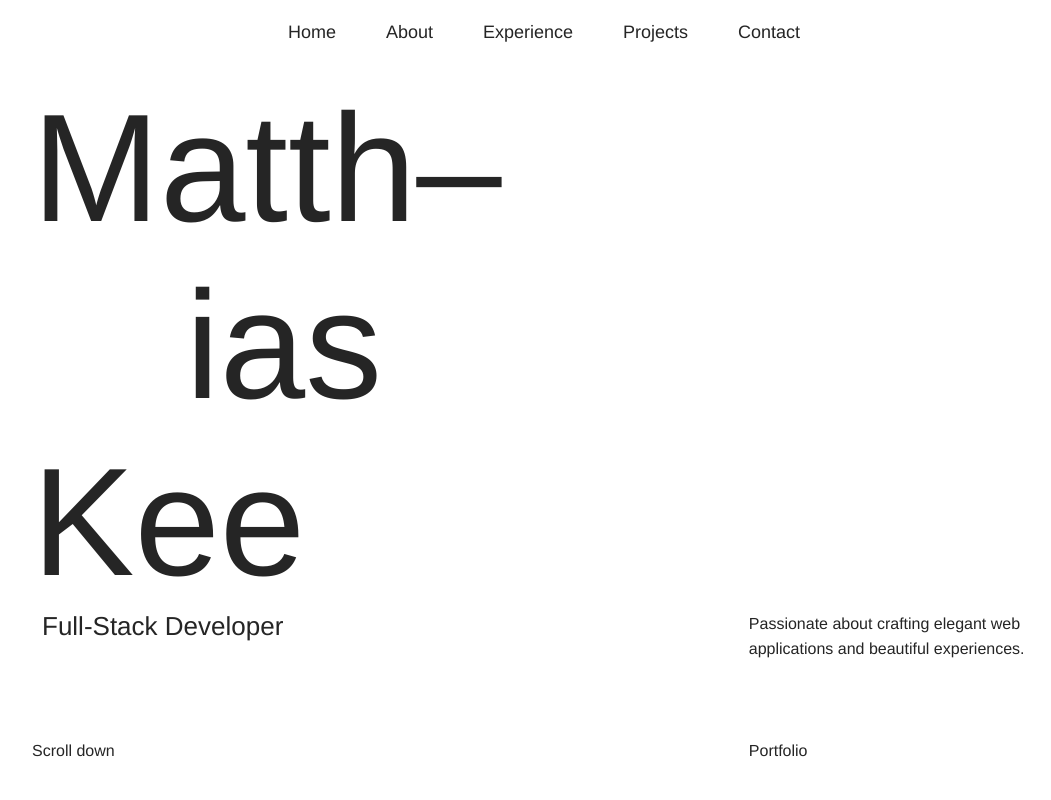
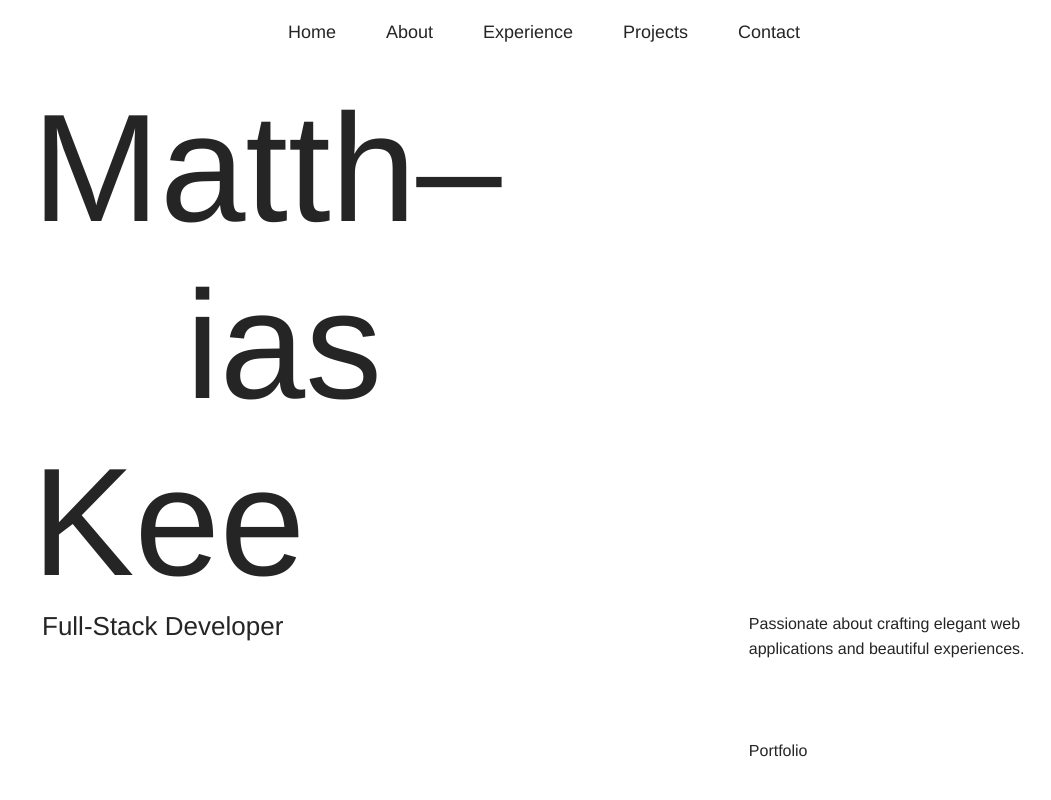
Before and after one commit to JvsonKee/Portfolio-Site, a React (Vite) app in the folder client/: page / in a window 1280 px wide. Shown: the top 800 px of the page, without its empty margins (96-1147 px from the left). Built offline with nearby package versions, Linux system fonts and the light colour scheme.

Commit message:
style updates

```diff
--- a/client/src/components/HomeIntro/HomeIntro.jsx
+++ b/client/src/components/HomeIntro/HomeIntro.jsx
@@ -1,6 +1,14 @@
 import { forwardRef } from "react";
 import YSlide from "../../Animations/YSlide";
-import { InfoLine, IntroContainer, IntroHeader, IntroInformationWrapper, JobTitle, ScrollLine, ScrollWrapper } from "./HomeIntro.styled";
+import {
+  InfoLine,
+  IntroContainer,
+  IntroHeader,
+  IntroInformationWrapper,
+  JobTitle,
+  ScrollLine,
+  ScrollWrapper,
+} from "./HomeIntro.styled";
 
 const HomeIntro = forwardRef((props, ref) => {
   return (
@@ -15,17 +23,20 @@ const HomeIntro = forwardRef((props, ref) => {
       <YSlide>
         <IntroInformationWrapper>
           <JobTitle>Full-Stack Developer</JobTitle>
-                    <InfoLine>Passionate about crafting elegant web applications and beautiful experiences.</InfoLine>
+          <InfoLine>
+            Passionate about crafting elegant web applications and beautiful
+            experiences.
+          </InfoLine>
         </IntroInformationWrapper>
       </YSlide>
       <YSlide>
         <ScrollWrapper>
-                    <ScrollLine>Scroll down</ScrollLine>
+          <ScrollLine></ScrollLine>
           <ScrollLine>Portfolio</ScrollLine>
         </ScrollWrapper>
       </YSlide>
     </IntroContainer>
-    )
-})
+  );
+});
 
 export default HomeIntro;
```
Also changed, not shown: client/src/components/HomeIntro/HomeIntro.styled.js (+7 -7 lines). Lines whose indentation alone changed are shown as unchanged.
